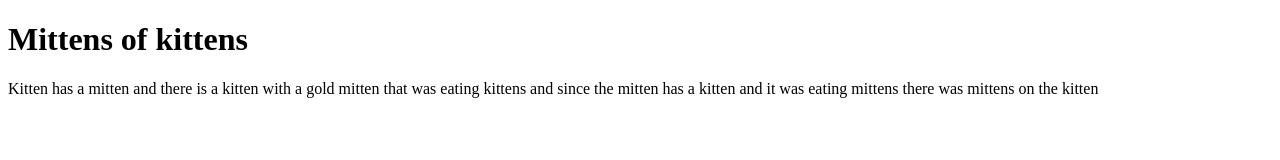
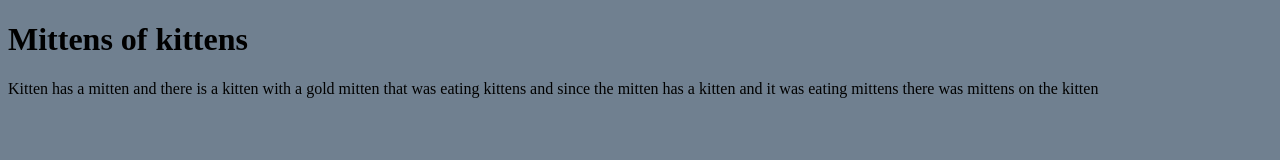
Before and after one commit to Doggoflake/awebsite123, a plain HTML site: page index.html in a window 1280 px wide. Drawn offline with Linux system fonts and the light colour scheme.

Commit message:
added color to the background

```diff
--- a/index.html
+++ b/index.html
@@ -4,7 +4,7 @@
 <title>
 A kitten is a mitten on kittens wearing mittens that has kittens
 </title>
-
+<link href="skbidi.css" rel="stylesheet"
 </head>
 
 <body>
--- /dev/null
+++ b/skbidi.css
@@ -0,0 +1,3 @@
+body{
+    background-color: slategray;
+}
```
